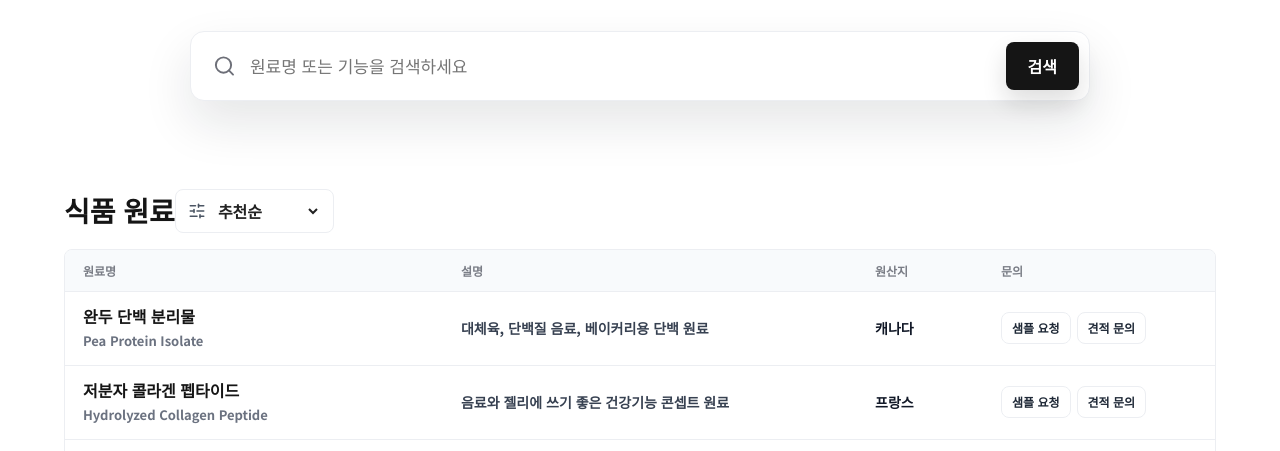
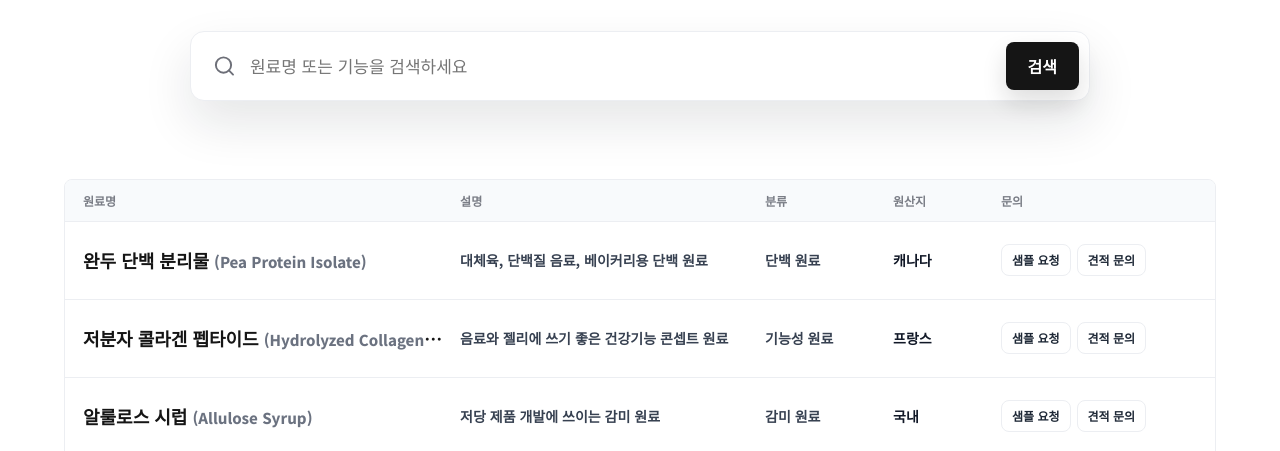
Before and after one commit to h4emin-web/food, a plain HTML site: page index.html in a window 1280 px wide. Shown: the part 309-760 px from the top of the page. Drawn offline with nearby package versions, Linux system fonts and the light colour scheme.

Commit message:
Refine ingredient list columns

```diff
--- a/index.html
+++ b/index.html
@@ -87,21 +87,6 @@
         </aside>
 
         <div class="content-area">
-          <div class="section-title">
-            <div>
-              <h2>식품 원료</h2>
-            </div>
-            <div class="sort-control" hidden>
-              <i data-lucide="sliders-horizontal"></i>
-              <select aria-label="정렬">
-                <option>추천순</option>
-                <option>응답 빠른순</option>
-                <option>MOQ 낮은순</option>
-                <option>가격 낮은순</option>
-              </select>
-            </div>
-          </div>
-
           <div class="ingredient-grid" id="ingredientGrid" aria-live="polite"></div>
         </div>
       </section>
--- a/script.js
+++ b/script.js
@@ -4,6 +4,7 @@ const ingredients = [
     englishName: "Pea Protein Isolate",
     desc: "대체육, 단백질 음료, 베이커리용 단백 원료",
     origin: "캐나다",
+    type: "단백 원료",
     image: "https://images.unsplash.com/photo-1515543904379-3d757afe72e4?auto=format&fit=crop&w=900&q=80",
     badge: "응답 빠름",
     tags: ["대체식품", "HACCP", "국내재고", "소량샘플"],
@@ -13,6 +14,7 @@ const ingredients = [
     englishName: "Hydrolyzed Collagen Peptide",
     desc: "음료와 젤리에 쓰기 좋은 건강기능 콘셉트 원료",
     origin: "프랑스",
+    type: "기능성 원료",
     image: "https://images.unsplash.com/photo-1556909114-f6e7ad7d3136?auto=format&fit=crop&w=900&q=80",
     badge: "인기",
     tags: ["건강기능", "FSSC22000", "빠른견적", "소량샘플"],
@@ -22,6 +24,7 @@ const ingredients = [
     englishName: "Allulose Syrup",
     desc: "저당 제품 개발에 쓰이는 감미 원료",
     origin: "국내",
+    type: "감미 원료",
     image: "https://images.unsplash.com/photo-1606914501449-5a96b6ce24ca?auto=format&fit=crop&w=900&q=80",
     badge: "저당",
     tags: ["음료", "HACCP", "국내재고", "빠른견적"],
@@ -31,6 +34,7 @@ const ingredients = [
     englishName: "Beet Red Color",
     desc: "젤리, 음료, 디저트용 식물 유래 색소",
     origin: "네덜란드",
+    type: "색소 원료",
     image: "https://images.unsplash.com/photo-1518977676601-b53f82aba655?auto=format&fit=crop&w=900&q=80",
     badge: "클린라벨",
     tags: ["음료", "베이커리", "유기농", "소량샘플"],
@@ -40,6 +44,7 @@ const ingredients = [
     englishName: "Oat Beta-Glucan",
     desc: "시리얼, 쉐이크, 건강 스낵용 식이섬유 원료",
     origin: "핀란드",
+    type: "식이섬유",
     image: "https://images.unsplash.com/photo-1614961233913-a5113a4a34ed?auto=format&fit=crop&w=900&q=80",
     badge: "기능성",
     tags: ["건강기능", "FSSC22000", "할랄", "빠른견적"],
@@ -49,6 +54,7 @@ const ingredients = [
     englishName: "Natural Strawberry Flavor Base",
     desc: "유제품, 음료, 베이커리용 향료 베이스",
     origin: "국내",
+    type: "향료 원료",
     image: "https://images.unsplash.com/photo-1464965911861-746a04b4bca6?auto=format&fit=crop&w=900&q=80",
     badge: "커스텀",
     tags: ["음료", "베이커리", "HACCP", "국내재고"],
@@ -131,10 +137,10 @@ function renderCards(items) {
       (item) => `
         <article class="ingredient-card">
           <div class="ingredient-name">
-            <h3>${item.name}</h3>
-            <span class="english-name">${item.englishName}</span>
+            <h3>${item.name} <span>(${item.englishName})</span></h3>
           </div>
           <p class="ingredient-desc">${item.desc}</p>
+          <span class="ingredient-type">${item.type || "원료"}</span>
           <span class="ingredient-origin">${item.origin || "확인 필요"}</span>
           <div class="card-actions">
             <button class="sample-button" type="button">샘플 요청</button>
@@ -151,6 +157,7 @@ function renderCards(items) {
       <div class="ingredient-board-head" aria-hidden="true">
         <span>원료명</span>
         <span>설명</span>
+        <span>분류</span>
         <span>원산지</span>
         <span>문의</span>
       </div>
--- a/styles.css
+++ b/styles.css
@@ -270,7 +270,7 @@ img {
 .marketplace {
   display: grid;
   grid-template-columns: minmax(0, 1fr);
-  padding: 36px clamp(20px, 5vw, 72px) 70px;
+  padding: 26px clamp(20px, 5vw, 72px) 70px;
   background: #fff;
 }
 
@@ -377,10 +377,10 @@ img {
 .ingredient-board-head,
 .ingredient-card {
   display: grid;
-  grid-template-columns: minmax(230px, 1fr) minmax(260px, 1.1fr) 110px 196px;
+  grid-template-columns: minmax(300px, 1.25fr) minmax(250px, 1fr) 112px 92px 196px;
   gap: 16px;
   align-items: center;
-  min-width: 900px;
+  min-width: 1080px;
 }
 
 .ingredient-board-head {
@@ -394,7 +394,7 @@ img {
 }
 
 .ingredient-card {
-  min-height: 74px;
+  min-height: 78px;
   padding: 0 18px;
   border-bottom: 1px solid var(--line);
   background: #fff;
@@ -441,11 +441,17 @@ img {
 
 .ingredient-name h3 {
   overflow: hidden;
-  margin: 0 0 3px;
-  font-size: 16px;
+  margin: 0;
+  font-size: 18px;
   line-height: 1.35;
   text-overflow: ellipsis;
   white-space: nowrap;
+}
+
+.ingredient-name h3 span {
+  color: #6b7280;
+  font-size: 15px;
+  font-weight: 800;
 }
 
 .english-name {
@@ -470,11 +476,16 @@ img {
   white-space: nowrap;
 }
 
-.ingredient-origin {
+.ingredient-origin,
+.ingredient-type {
   color: #111827;
   font-size: 14px;
   font-weight: 800;
   white-space: nowrap;
+}
+
+.ingredient-type {
+  color: #374151;
 }
 
 .card-body p {
```
